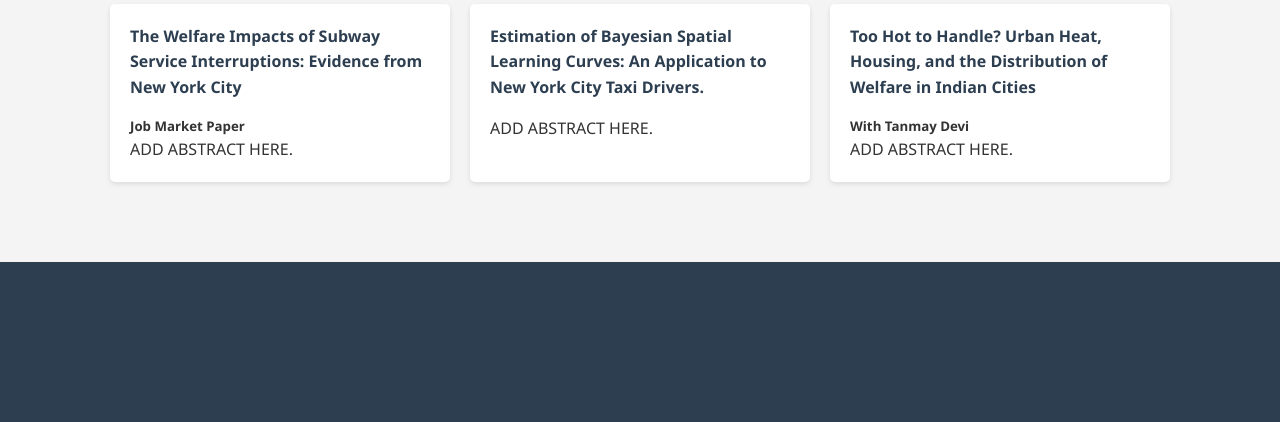
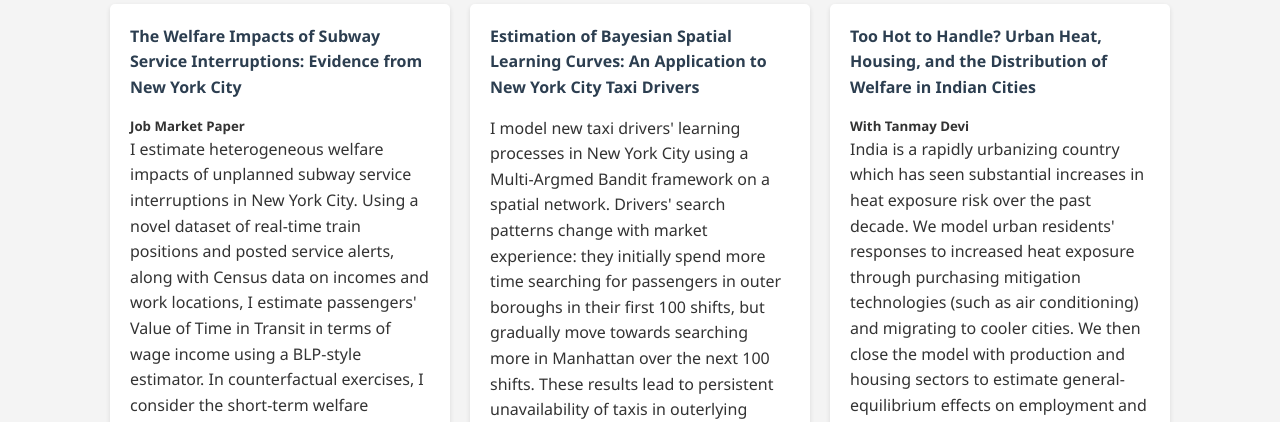
Before and after one commit to jamesryan421/jamesryan421.github.io, a plain HTML site: page index.html in a window 1280 px wide. Shown: the part 1390-1812 px from the top of the page. Drawn offline with Linux system fonts and the light colour scheme.

Commit message:
Updated website

```diff
--- a/index.html
+++ b/index.html
@@ -24,7 +24,7 @@
     <header class="hero">
         <div class="container hero-content">
             <h1>James Ryan</h1>
-            <h2>PhD Candidate in Economics</h2>
+            <h2>PhD Student in Economics</h2>
             <p>Rice University</p>
             <div class="hero-buttons">
                 <a href="#research" class="btn btn-primary">My Research</a>
@@ -54,16 +54,29 @@
                 <div class="card">
                     <h4>The Welfare Impacts of Subway Service Interruptions: Evidence from New York City</h4>
                     <h5>Job Market Paper</h5>
-                    <p>ADD ABSTRACT HERE.</p>
+                    <p>I estimate heterogeneous welfare impacts of unplanned subway service interruptions in New York City.
+                        Using a novel dataset of real-time train positions and posted service alerts, along with Census data on incomes and work locations,
+                        I estimate passengers' Value of Time in Transit in terms of wage income using a BLP-style estimator.
+                        In counterfactual exercises, I consider the short-term welfare improvements of targeted investment in new rolling stock
+                        and improved track infrastructure.
+                    </p>
                 </div>
                 <div class="card">
-                    <h4>Estimation of Bayesian Spatial Learning Curves: An Application to New York City Taxi Drivers.</h4>
-                    <p>ADD ABSTRACT HERE.</p>
+                    <h4>Estimation of Bayesian Spatial Learning Curves: An Application to New York City Taxi Drivers</h4>
+                    <p>I model new taxi drivers' learning processes in New York City using a Multi-Argmed Bandit framework on a spatial network.
+                        Drivers' search patterns change with market experience: they initially spend more time searching for passengers in outer boroughs
+                        in their first 100 shifts, but gradually move towards searching more in Manhattan over the next 100 shifts.
+                        These results lead to persistent unavailability of taxis in outerlying areas.
+                    </p>
                 </div>
                 <div class="card">
                     <h4>Too Hot to Handle? Urban Heat, Housing, and the Distribution of Welfare in Indian Cities</h4>
                     <h5>With Tanmay Devi</h5>
-                    <p>ADD ABSTRACT HERE.</p>
+                    <p>India is a rapidly urbanizing country which has seen substantial increases in heat exposure risk over the past decade.
+                        We model urban residents' responses to increased heat exposure through purchasing mitigation technologies (such as air conditioning)
+                        and migrating to cooler cities. We then close the model with production and housing sectors to estimate general-equilibrium effects
+                        on employment and housing expenditure.
+                    </p>
                 </div>
             </div>
         </div>
--- a/style.css
+++ b/style.css
@@ -81,7 +81,7 @@
 /* Placeholder background can be replaced by your own image*/
 .hero {
     height: 100vh;
-    background: linear-gradient(rgba(44, 62, 80, 0.9), rgba(44, 62, 80, 0.8)), url(images/hk_skyline.jpg); /* Placeholder background */
+    background: linear-gradient(rgba(44, 62, 80, 0.8), rgba(44, 62, 80, 0.7)), url(images/hk_skyline.jpg); /* Placeholder background */
     background-size: cover;
     background-position: center;
     color: var(--white);
```
